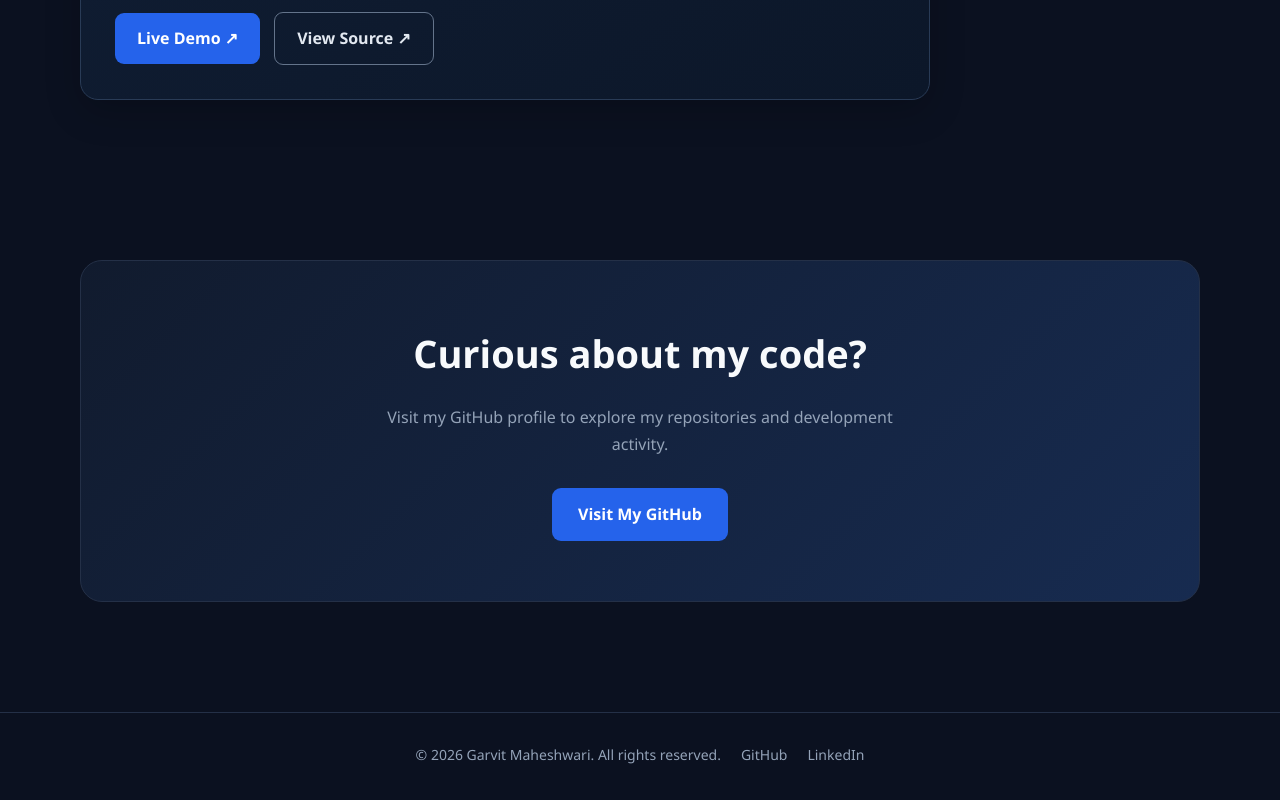
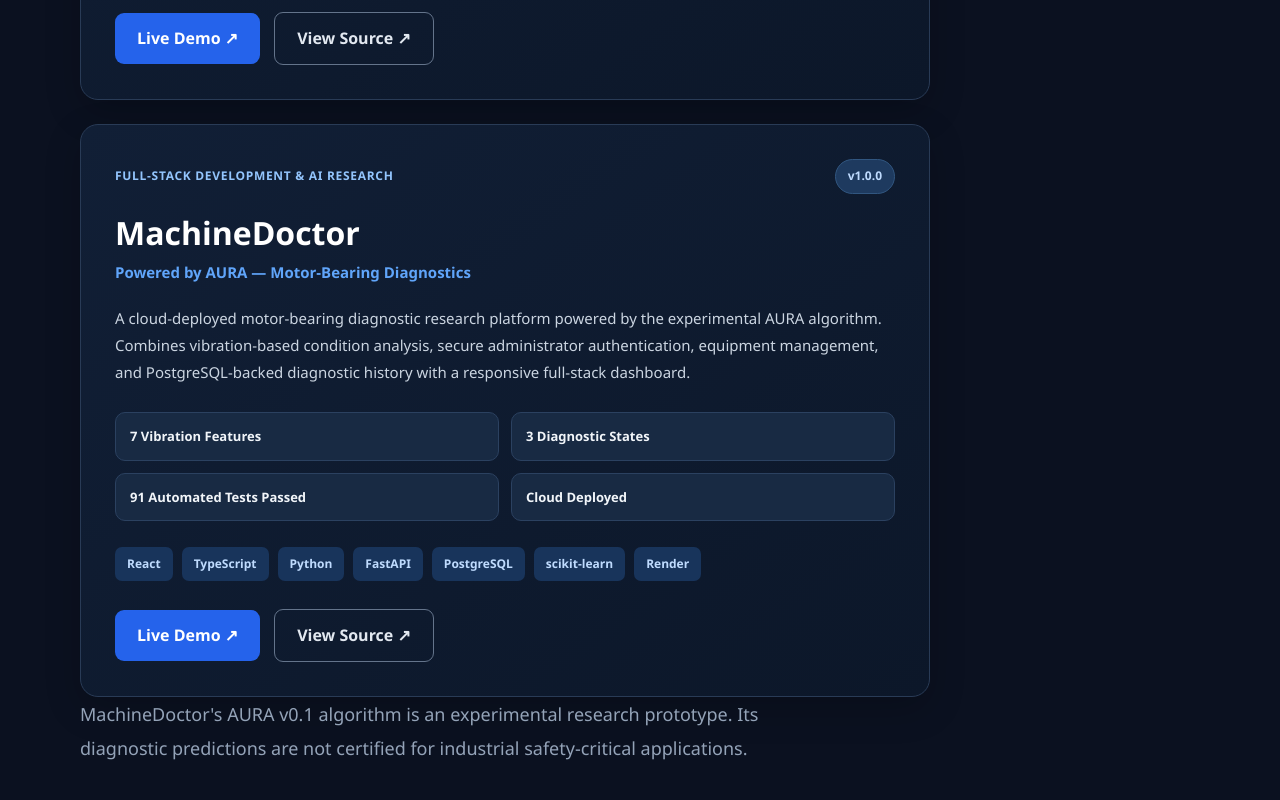
Before and after one commit to Garvit0709/garvit-portfolio, a plain HTML site: page projects.html in a window 1280 px wide. Shown: the part 1120-1920 px from the top of the page. Drawn offline with Linux system fonts and the light colour scheme.

Commit message:
Add MachineDoctor v1.0.0 to featured portfolio projects

```diff
--- a/projects.html
+++ b/projects.html
@@ -6,13 +6,14 @@
     <meta name="viewport"
           content="width=device-width, initial-scale=1.0">
     <meta name="description"
-          content="Software development projects by Garvit Maheshwari.">
+          content="Explore software development and research projects by Garvit Maheshwari, including CampusFlow and MachineDoctor.">
 
     <title>Projects | Garvit Maheshwari</title>
 
     <link rel="stylesheet" href="./css/style.css">
     <script src="./js/script.js" defer></script>
 </head>
+
 <body>
 
     <!-- NAVIGATION -->
@@ -65,22 +66,24 @@
 
         </section>
 
-        <!-- PROJECTS SHOWCASE -->
-
-<!-- PROJECTS SHOWCASE -->
+        <!-- FEATURED PROJECTS -->
         <section class="projects-section"
                  aria-labelledby="projects-heading">
 
-    <h2 id="projects-heading">Featured Projects</h2>
+            <h2 id="projects-heading">
+                Featured Projects
+            </h2>
 
             <div class="portfolio-project-grid">
 
+                <!-- PROJECT 1: CAMPUSFLOW -->
                 <article class="portfolio-project-card">
 
                     <div class="portfolio-project-top">
                         <span class="portfolio-project-category">
                             Full-Stack Development
                         </span>
+
                         <span class="portfolio-project-version">
                             v1.0
                         </span>
@@ -119,6 +122,7 @@
                     </div>
 
                     <div class="portfolio-project-actions">
+
                         <a href="https://garvit0709.github.io/CampusFlow/"
                            class="btn btn-primary"
                            target="_blank"
@@ -132,14 +136,90 @@
                            rel="noopener noreferrer">
                             View Source ↗
                         </a>
+
+                    </div>
+
+                </article>
+
+                <!-- PROJECT 2: MACHINEDOCTOR -->
+                <article class="portfolio-project-card">
+
+                    <div class="portfolio-project-top">
+
+                        <span class="portfolio-project-category">
+                            Full-Stack Development &amp; AI Research
+                        </span>
+
+                        <span class="portfolio-project-version">
+                            v1.0.0
+                        </span>
+
+                    </div>
+
+                    <h3>MachineDoctor</h3>
+
+                    <p class="portfolio-project-subtitle">
+                        Powered by AURA — Motor-Bearing Diagnostics
+                    </p>
+
+                    <p class="portfolio-project-description">
+                        A cloud-deployed motor-bearing diagnostic
+                        research platform powered by the experimental
+                        AURA algorithm. Combines vibration-based
+                        condition analysis, secure administrator
+                        authentication, equipment management, and
+                        PostgreSQL-backed diagnostic history with
+                        a responsive full-stack dashboard.
+                    </p>
+
+                    <div class="portfolio-project-highlights">
+                        <span>7 Vibration Features</span>
+                        <span>3 Diagnostic States</span>
+                        <span>91 Automated Tests Passed</span>
+                        <span>Cloud Deployed</span>
+                    </div>
+
+                    <div class="portfolio-project-tech">
+                        <span>React</span>
+                        <span>TypeScript</span>
+                        <span>Python</span>
+                        <span>FastAPI</span>
+                        <span>PostgreSQL</span>
+                        <span>scikit-learn</span>
+                        <span>Render</span>
+                    </div>
+
+                    <div class="portfolio-project-actions">
+
+                        <a href="https://machinedoctor-zm4t.onrender.com/"
+                           class="btn btn-primary"
+                           target="_blank"
+                           rel="noopener noreferrer">
+                            Live Demo ↗
+                        </a>
+
+                        <a href="https://github.com/Garvit0709/MachineDoctor"
+                           class="btn portfolio-project-secondary"
+                           target="_blank"
+                           rel="noopener noreferrer">
+                            View Source ↗
+                        </a>
+
                     </div>
 
                 </article>
 
             </div>
 
+            <!-- RESEARCH DISCLAIMER -->
+            <p class="projects-description">
+                MachineDoctor's AURA v0.1 algorithm is an
+                experimental research prototype. Its diagnostic
+                predictions are not certified for industrial
+                safety-critical applications.
+            </p>
+
         </section>
-
 
         <!-- GITHUB -->
         <section class="projects-github">
@@ -164,6 +244,7 @@
 
     <!-- FOOTER -->
     <footer class="site-footer">
+
         <p>
             &copy; 2026 Garvit Maheshwari.
             All rights reserved.
@@ -171,11 +252,16 @@
 
         <a href="https://github.com/Garvit0709"
            target="_blank"
-           rel="noopener noreferrer">GitHub</a>
+           rel="noopener noreferrer">
+            GitHub
+        </a>
 
         <a href="https://www.linkedin.com/in/garvit-maheshwari-7059ba31b"
            target="_blank"
-           rel="noopener noreferrer">LinkedIn</a>
+           rel="noopener noreferrer">
+            LinkedIn
+        </a>
+
     </footer>
 
 </body>
```
Lines whose indentation alone changed are shown as unchanged.
